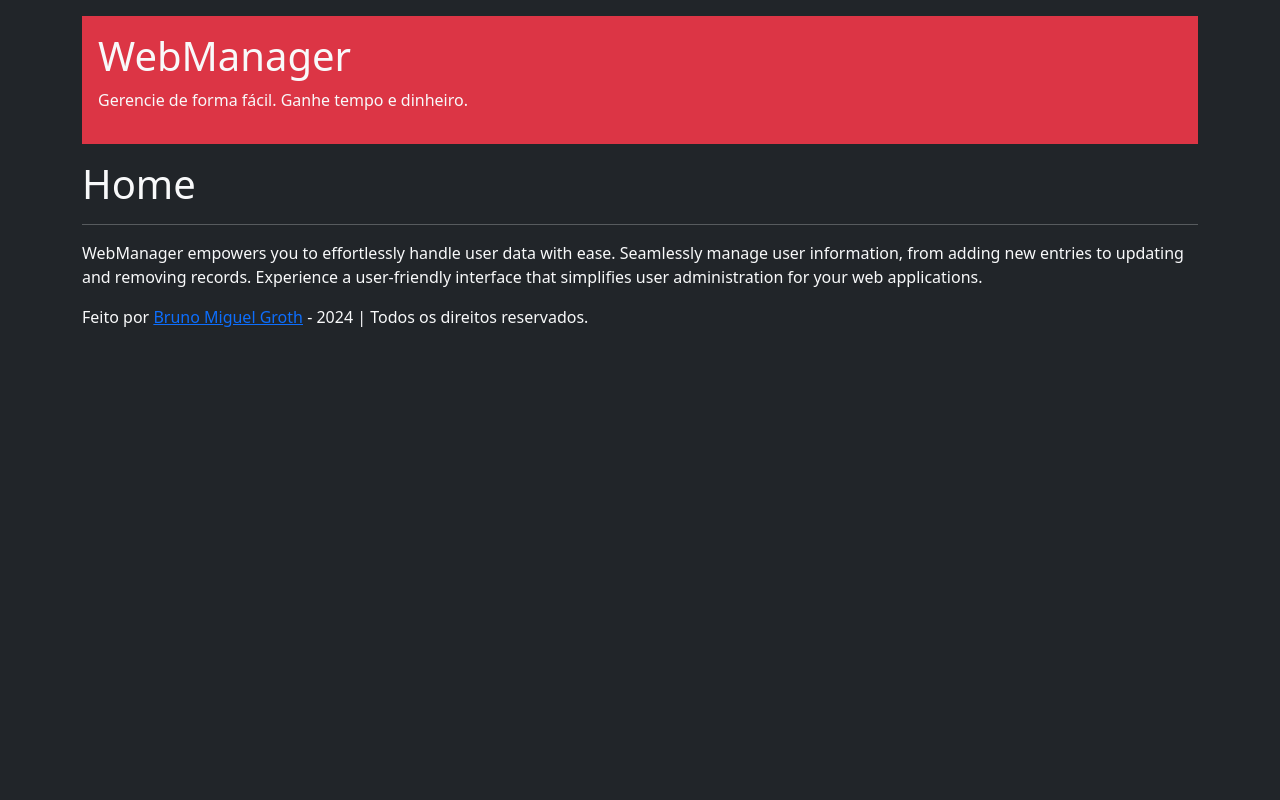
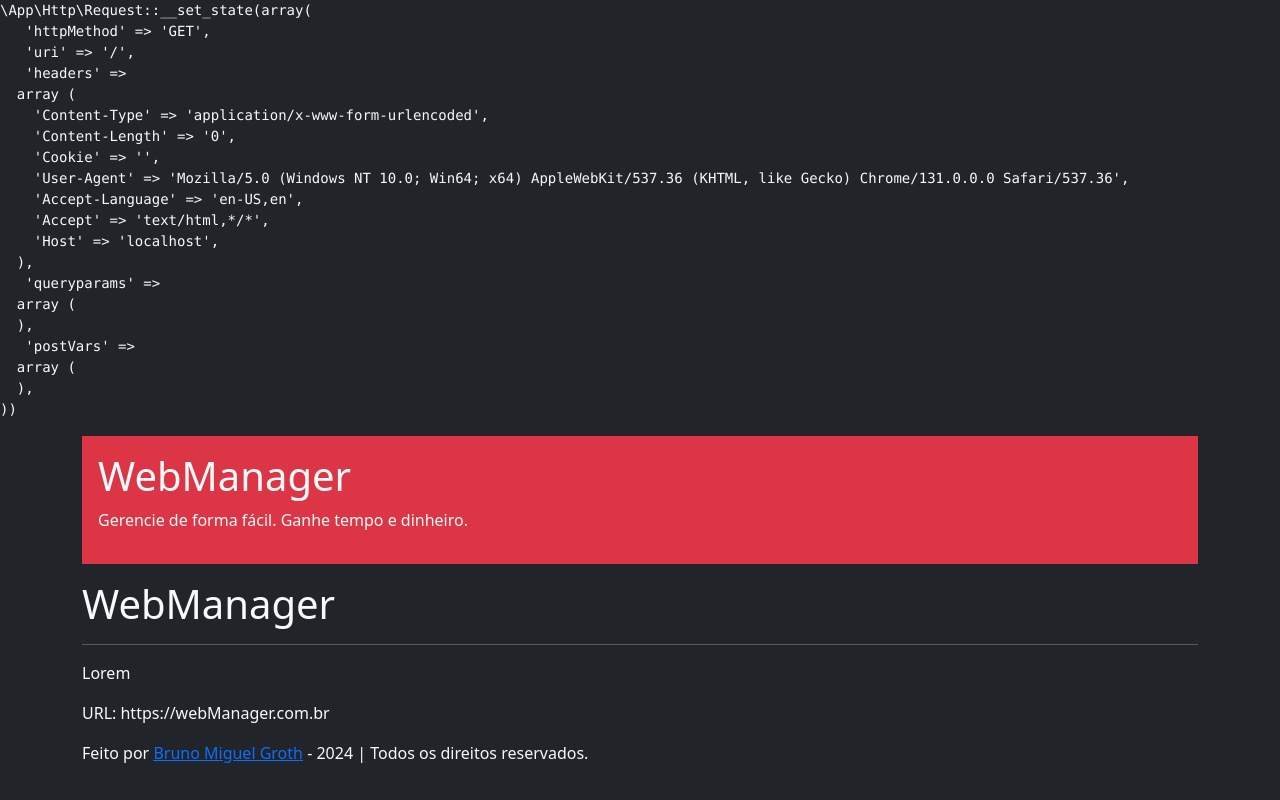
Before and after one commit to bruno-groth/webManager, a PHP site: page / in a window 1280 px wide. Run offline with PHP 8.4, Linux system fonts and the light colour scheme.

Commit message:
Feat: Models, Organization Model | Feat: Http Request/Response Classes

```diff
--- a/app/Controller/HomeController.php
+++ b/app/Controller/HomeController.php
@@ -2,8 +2,8 @@
 
 namespace App\Controller;
 
+use App\Model\Entity\Organization;
 use \App\Utils\View;
-
 
 class HomeController extends TemplateController
 {
@@ -15,9 +15,13 @@ class HomeController extends TemplateController
    */
   public static function getHome(): string
   {
+
+    $organization = new Organization();
+
     $data = [
-      'name' => 'Home',
-      'description' => 'WebManager empowers you to effortlessly handle user data with ease. Seamlessly manage user information, from adding new entries to updating and removing records. Experience a user-friendly interface that simplifies user administration for your web applications.'
+      'name' => $organization->name,
+      'description' => $organization->description,
+      'site' => $organization->site
     ];
 
     // home view
--- a/app/Controller/TemplateController.php
+++ b/app/Controller/TemplateController.php
@@ -25,6 +25,7 @@ class TemplateController
   {
     return View::render('layout/footer');
   }
+
   /**
    * Retorna o conteúdo (view) do Template do projeto.
    *
--- /dev/null
+++ b/app/Http/Request.php
@@ -0,0 +1,44 @@
+<?php
+
+namespace App\Http;
+
+class Request
+{
+
+  public string $httpMethod;
+  public string $uri;
+  public array $headers = [];
+  # URL parameters ($_GET)
+  public array $queryparams = [];
+  # Received variables in POST request ($_POST)
+  public array $postVars = [];
+
+  public function __construct()
+  {
+    $this->queryparams = $_GET ?? [];
+    $this->postVars = $_POST ?? [];
+    $this->headers = getallheaders();
+    $this->httpMethod = $_SERVER['REQUEST_METHOD'] ?? '';
+    $this->uri = $_SERVER['REQUEST_URI'] ?? '';
+  }
+
+  /**
+   * Magic Method Auto getter
+   */
+  public function __get($name)
+  {
+    if (property_exists($this, $name)) {
+      return $this->$name;
+    }
+  }
+
+  /**
+   * Magic Method Auto setter
+   */
+  public function __set($name, $value)
+  {
+    if (property_exists($this, $name)) {
+      $this->$name = $value;
+    }
+  }
+}
--- /dev/null
+++ b/app/Http/Response.php
@@ -0,0 +1,56 @@
+<?php
+
+namespace App\Http;
+
+class Response
+{
+
+  private int $httpCode = 200;
+  private array $headers = [];
+  private string $contentType = 'text/html';
+  private mixed $content;
+
+  public function __construct(int $httpCode, mixed $content, string $contentType = 'text/html')
+  {
+    $this->httpCode = $httpCode;
+    $this->content = $content;
+    $this->setContentType($contentType);
+  }
+
+  public function setContentType(string $contentType): void
+  {
+    $this->contentType = $contentType;
+    $this->addHeader('ContentType', $contentType);
+  }
+
+  public function addHeader($key, $value)
+  {
+    $this->headers[$key] = $value;
+  }
+
+  /**
+   * Método responsável por enviar os headers para o navegador
+   */
+  private function sendHeaders(): void
+  {
+    http_response_code($this->httpCode);
+
+    foreach ($this->headers as $key => $value) {
+      header($key . ': ' . $value);
+    }
+  }
+
+  public function sendReponse(): mixed
+  {
+    // ENVIA OS HEADERS PARA O BROWSER
+    $this->sendHeaders();
+
+    // IMPRIME O CONTEÚDO
+    switch ($this->contentType) {
+      case 'text/html':
+        echo $this->content;
+        exit;
+        break;
+    }
+  }
+}
--- /dev/null
+++ b/app/Model/Entity/Organization.php
@@ -0,0 +1,15 @@
+<?php
+
+namespace App\Model\Entity;
+
+class Organization
+{
+
+  public function __construct(
+    public int $id = 1,
+    public string $name = 'WebManager',
+    public string $site = 'https://webManager.com.br',
+    public string $description =  'Lorem',
+  ) {
+  }
+}
--- a/index.php
+++ b/index.php
@@ -1,21 +1,25 @@
 <?php
+require __DIR__ . '/vendor/autoload.php';
 
 use App\Controller\HomeController;
+use App\Http\Request;
+use App\Http\Response;
 
-require __DIR__ . '/vendor/autoload.php';
+$request = new Request();
+
+echo '<pre>';
+var_export($request);
+echo '</pre>';
+
+$response = new Response(200, 'Criado com sucesso!');
+
+// $response->sendReponse();
+
+// echo '<pre>';
+// var_export($response);
+// echo '</pre>';
+
+
 ?>
-<!DOCTYPE html>
-<html lang="en">
 
-<head>
-  <meta charset="UTF-8">
-  <meta name="viewport" content="width=device-width, initial-scale=1.0">
-  <title>WebManager</title>
-</head>
-
-<body>
-
-  <?php echo (HomeController::getHome()); ?>
-</body>
-
-</html>
+<?php echo (HomeController::getHome()); ?>
--- a/resources/view/home.html
+++ b/resources/view/home.html
@@ -2,3 +2,5 @@
 
 <hr>
 <p>{{ description }}</p>
+
+<p>URL: {{ site }}</p>
```
